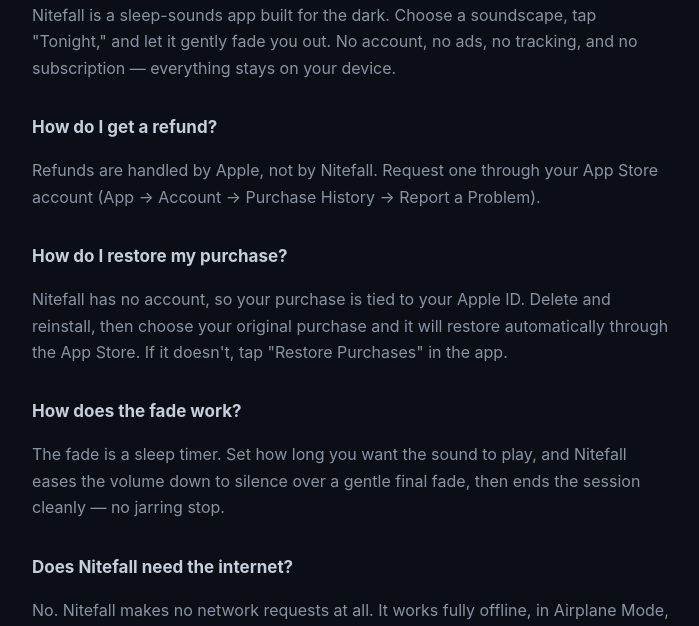
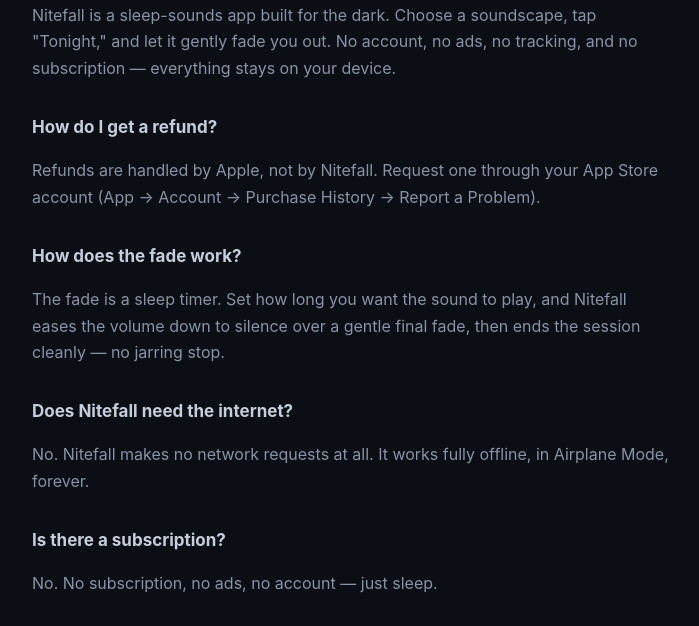
Before and after one commit to ericanyon/nitefall-site, a plain HTML site: page support.html in a window 1280 px wide. Shown: the part 166-792 px from the top of the page, without its empty margins (288-987 px from the left). Drawn offline with Linux system fonts and the light colour scheme.

Commit message:
Support page: free v1.0 copy (drop purchase/restore FAQ until the unlock IAP ships)

```diff
--- a/support.html
+++ b/support.html
@@ -22,9 +22,6 @@
     <h2>How do I get a refund?</h2>
     <p>Refunds are handled by Apple, not by Nitefall. Request one through your App Store account (App → Account → Purchase History → Report a Problem).</p>
 
-    <h2>How do I restore my purchase?</h2>
-    <p>Nitefall has no account, so your purchase is tied to your Apple ID. Delete and reinstall, then choose your original purchase and it will restore automatically through the App Store. If it doesn't, tap "Restore Purchases" in the app.</p>
-
     <h2>How does the fade work?</h2>
     <p>The fade is a sleep timer. Set how long you want the sound to play, and Nitefall eases the volume down to silence over a gentle final fade, then ends the session cleanly — no jarring stop.</p>
 
@@ -32,7 +29,7 @@
     <p>No. Nitefall makes no network requests at all. It works fully offline, in Airplane Mode, forever.</p>
 
     <h2>Is there a subscription?</h2>
-    <p>No. Nitefall is a one-time purchase. No subscription, no ads, no account — just sleep.</p>
+    <p>No. No subscription, no ads, no account — just sleep.</p>
 
     <h2>Who made this?</h2>
     <p>A tiny family workshop. We built Nitefall to be the one thing we actually wanted at 2am: a warm, on-device nightlight for the ears.</p>
```
